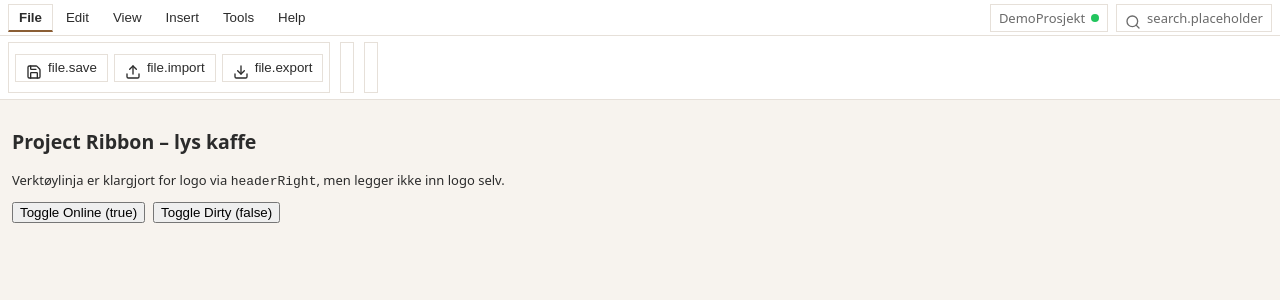
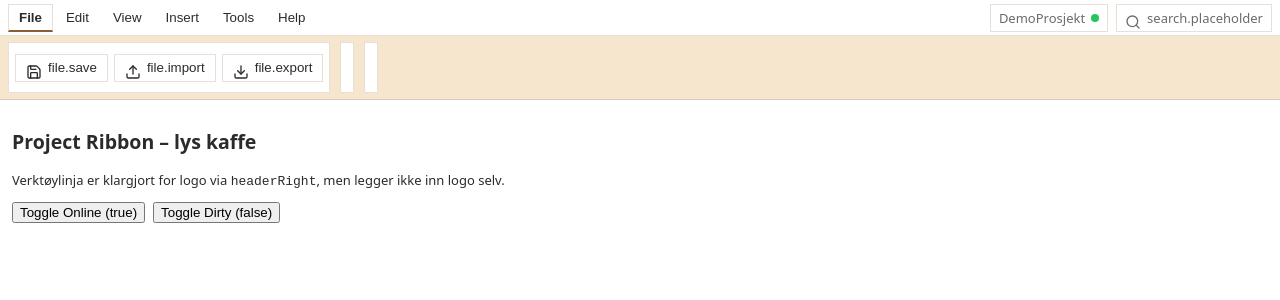
Before and after one commit to Hypermicro-code/TableCore, a React (Vite) app: page / in a window 1280 px wide. Shown: the top 300 px of the page. Built offline with nearby package versions, Linux system fonts and the light colour scheme.

Commit message:
Update index.css

```diff
--- a/src/index.css
+++ b/src/index.css
@@ -141,3 +141,34 @@ body{
 .status-dot{ width:8px; height:8px; border-radius:50%; background: #c9c9c9; }
 .status-ok{ background:#22c55e; }
 .status-off{ background:#ef4444; }
+/* === Theme overrides: kun farger, ingen layout === */
+:root {
+  --mc-toolbar-bg: #f6e6ce;   /* lys kaffe på verktøylinja */
+  --mc-toolbar-text: #3a2a1a; /* mørk brun tekst på verktøylinja */
+  --mc-toolbar-border: #d8c9b8;
+  --mc-page-bg: #ffffff;      /* resten av siden hvit */
+}
+
+/* Resten av siden hvit – endrer kun bakgrunn, ikke margin/typografi */
+html, body, #root {
+  background-color: var(--mc-page-bg) !important;
+}
+
+/* Treff vanlige toolbar/ribbon-varianter – endrer kun bakgrunn/tekst/border */
+.toolbar-core,
+.ribbon,
+.ribbon-bar,
+.app-toolbar,
+header.toolbar,
+header.app-toolbar {
+  background-color: var(--mc-toolbar-bg) !important;
+  color: var(--mc-toolbar-text) !important;
+  border-bottom: 1px solid var(--mc-toolbar-border) !important;
+}
+
+/* Ikoner/knapper som arver tekstfarge på toolbaren */
+.toolbar-core .icon,
+.ribbon .icon,
+.app-toolbar .icon {
+  color: var(--mc-toolbar-text) !important;
+}
```
